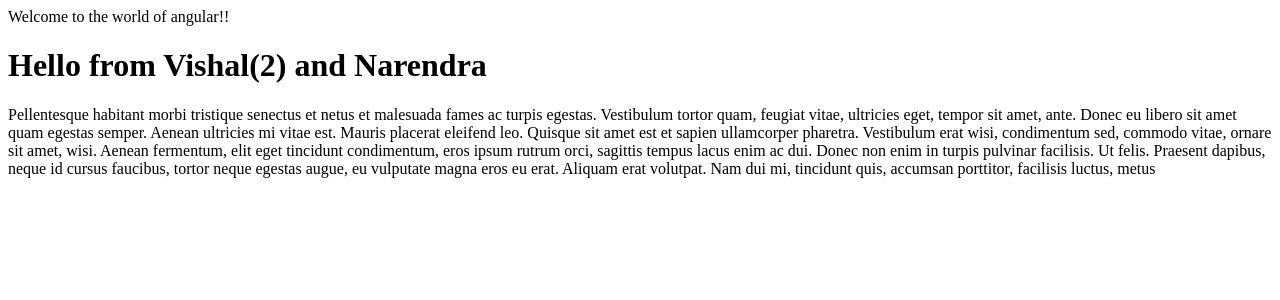
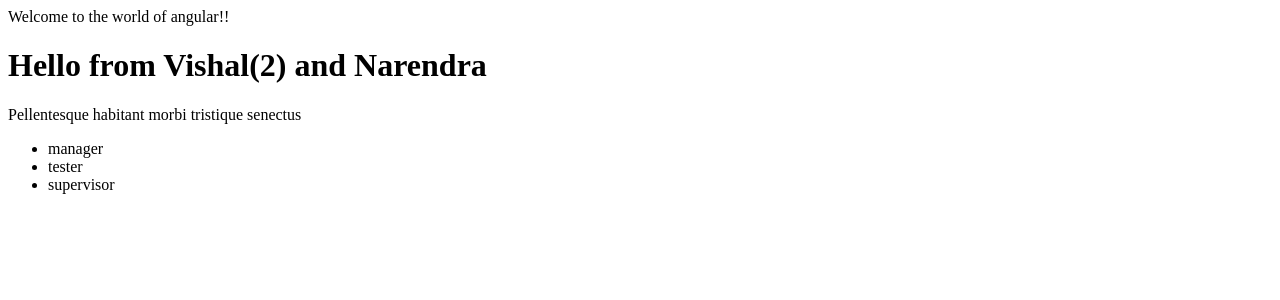
Before and after one commit to aleptconsulting/angulartraining, an Angular app: page / in a window 1280 px wide. Shown: the top 300 px of the page. Built offline with nearby package versions, Linux system fonts and the light colour scheme.

Commit message:
Create service

```diff
--- a/src/app/app.module.ts
+++ b/src/app/app.module.ts
@@ -2,11 +2,12 @@
 import { NgModule } from "@angular/core";
 import { MyComp } from "./mycomp.component";
 import { AppComponent } from "./app.component";
+import { UserData } from "./userdata.service";
 
 @NgModule({
   declarations: [AppComponent, MyComp],
   imports: [BrowserModule],
-  providers: [],
+  providers: [UserData],
   bootstrap: [AppComponent, MyComp]
 })
 export class AppModule {}
--- a/src/app/mycomp.component.html
+++ b/src/app/mycomp.component.html
@@ -1,8 +1,7 @@
 <h1>{{title}}</h1>
-<p>Pellentesque habitant morbi tristique senectus et netus et malesuada fames ac turpis egestas. Vestibulum tortor quam, feugiat
-    vitae, ultricies eget, tempor sit amet, ante. Donec eu libero sit amet quam egestas semper. Aenean ultricies mi vitae
-    est. Mauris placerat eleifend leo. Quisque sit amet est et sapien ullamcorper pharetra. Vestibulum erat wisi, condimentum
-    sed, commodo vitae, ornare sit amet, wisi. Aenean fermentum, elit eget tincidunt condimentum, eros ipsum rutrum orci,
-    sagittis tempus lacus enim ac dui. Donec non enim in turpis pulvinar facilisis. Ut felis. Praesent dapibus, neque id
-    cursus faucibus, tortor neque egestas augue, eu vulputate magna eros eu erat. Aliquam erat volutpat. Nam dui mi, tincidunt
-    quis, accumsan porttitor, facilisis luctus, metus</p>
+<p>Pellentesque habitant morbi tristique senectus</p>
+<ul>
+    <li *ngFor="let udObj of userdata">
+        {{udObj}}
+    </li>
+</ul>
--- a/src/app/mycomp.component.ts
+++ b/src/app/mycomp.component.ts
@@ -1,4 +1,5 @@
 import { Component } from "@angular/core";
+import { UserData } from "./userdata.service";
 
 @Component({
   selector: "my-comp",
@@ -6,4 +7,8 @@
 })
 export class MyComp {
   title: string = "Hello from Vishal(2) and Narendra";
+  userdata: string[];
+  constructor(private userDataService: UserData) {
+    this.userdata = userDataService.getUserData();
+  }
 }
--- /dev/null
+++ b/src/app/userdata.service.ts
@@ -0,0 +1,8 @@
+import { Injectable, Inject } from "@angular/core";
+
+@Injectable()
+export class UserData {
+  getUserData(): string[] {
+    return ["manager", "tester", "supervisor"];
+  }
+}
```
